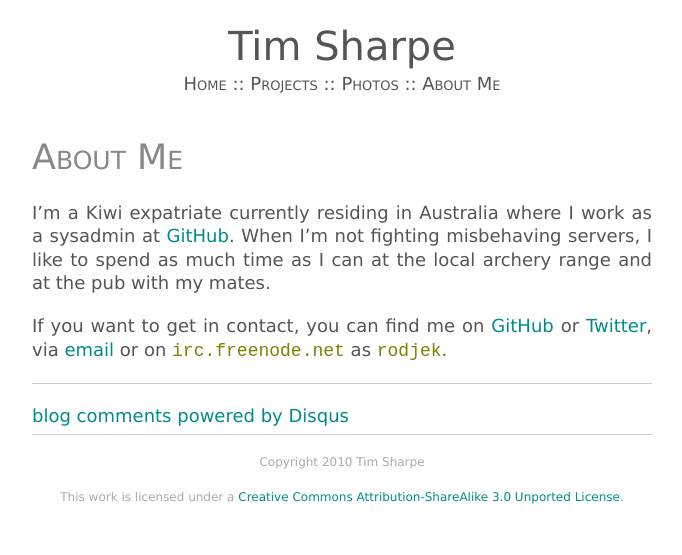
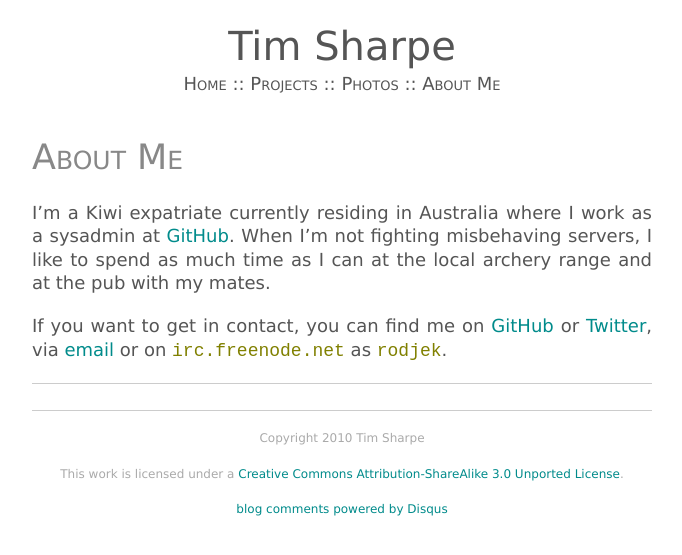
Before and after one commit to rodjek/rodjek.github.com, a Jekyll site: the page built from about.md, in a window 1280 px wide. Shown: the top 555 px of the page, without its empty margins (298-980 px from the left). Built offline with Jekyll 4.4.1, drawn with Linux system fonts in a browser that asks for light colours; comment, search, counter and statistics services are not loaded.

Commit message:
Move the Disqus link to the footer

```diff
--- a/_layouts/post.html
+++ b/_layouts/post.html
@@ -50,7 +50,6 @@
                         })();
                     </script>
                     <noscript>Please enable JavaScript to view the <a href="http://disqus.com/?ref_noscript">comments powered by Disqus.</a></noscript>
-                    <a href="http://disqus.com" class="dsq-brlink">blog comments powered by <span class="logo-disqus">Disqus</span></a>
                 </div>
                 <div class="clear"></div>
             </div>
@@ -58,6 +57,7 @@
                 <hr />
                 <p>Copyright 2010 Tim Sharpe</p>
                 <p>This work is licensed under a <a rel="license" href="http://creativecommons.org/licenses/by-sa/3.0/">Creative Commons Attribution-ShareAlike 3.0 Unported License</a>.</p>
+                <p><a href="http://disqus.com" class="dsq-brlink">blog comments powered by <span class="logo-disqus">Disqus</span></a></p>
             </div>
         </div>
     </body>
```
